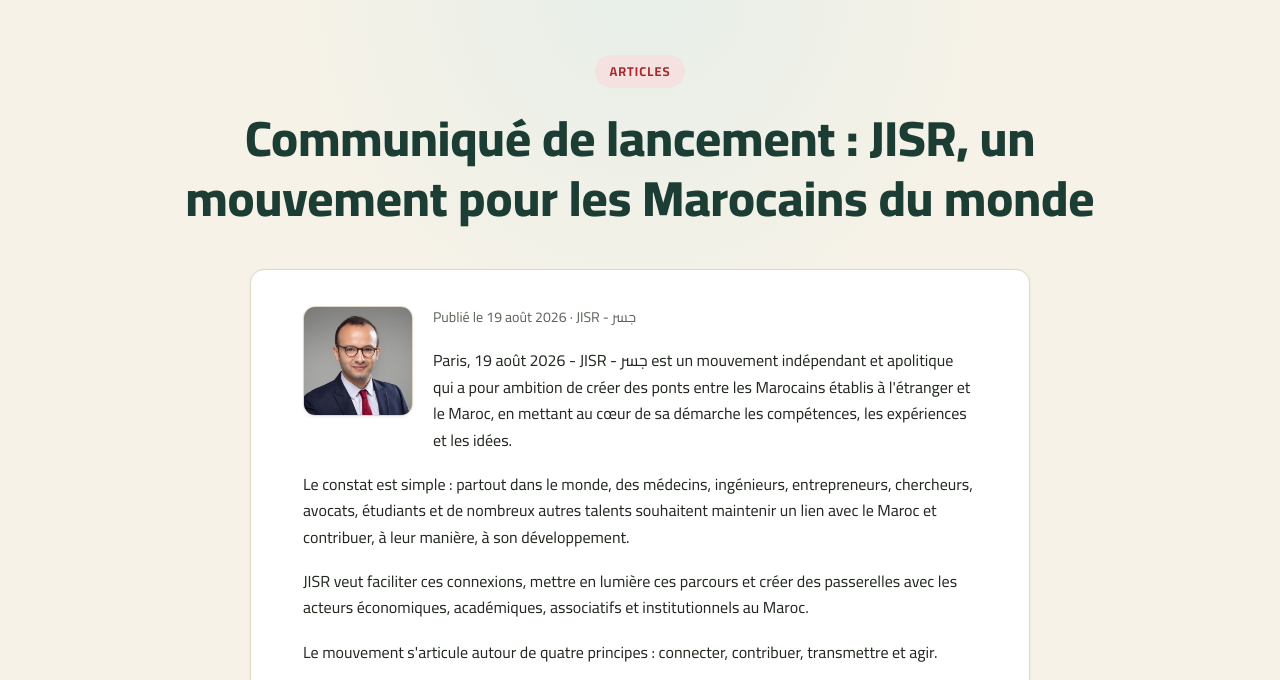
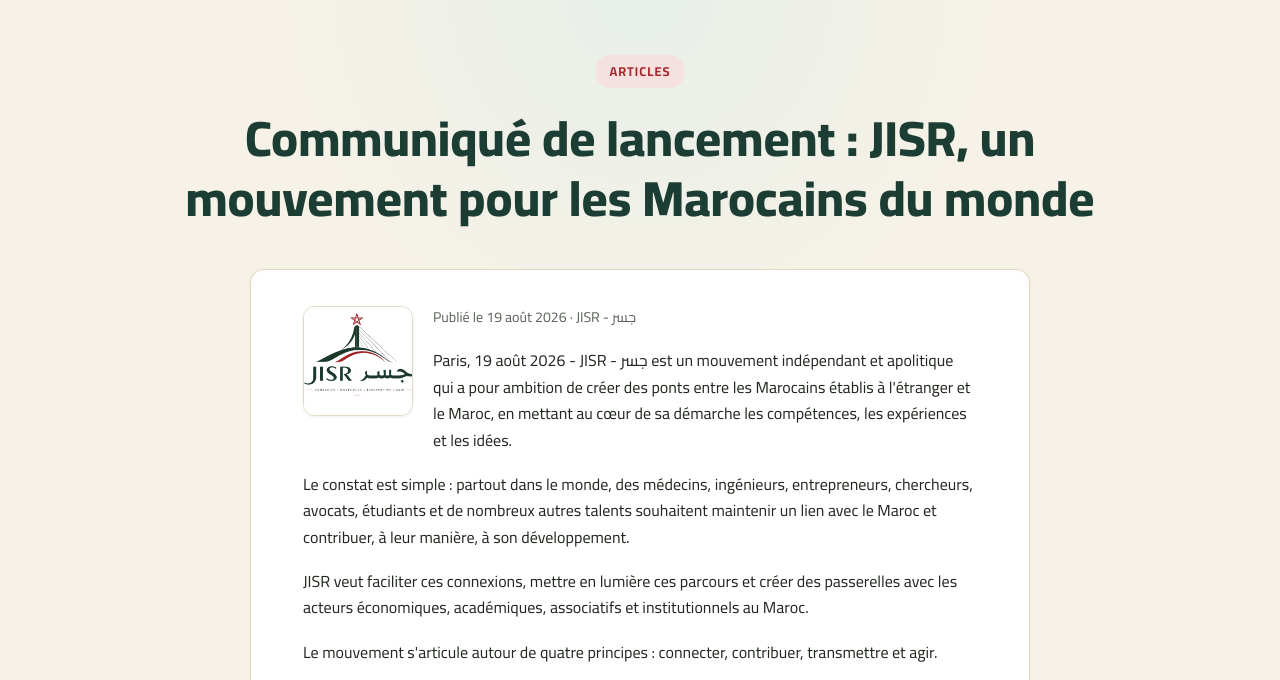
Before and after one commit to freelancezaid-rgb/jisr-site, an Eleventy site: page src/articles/communique-de-lancement.md in a window 1280 px wide. Shown: the part 78-758 px from the top of the page. Built offline with nearby package versions, Linux system fonts and the light colour scheme; Eleventy itself is replaced by a stand-in of ours; files that its build step writes are made by us from their sources.

Commit message:
Update Article “communique-de-lancement”

```diff
--- a/src/articles/communique-de-lancement.md
+++ b/src/articles/communique-de-lancement.md
@@ -2,9 +2,11 @@
 layout: article.njk
 title: "Communiqué de lancement : JISR, un mouvement pour les Marocains du monde"
 date: 2026-08-19
-description: "JISR - جسر est un mouvement indépendant et apolitique qui a pour ambition de créer des ponts entre les Marocains établis à l'étranger et le Maroc."
-author: "JISR - جسر"
-authorPhoto: "/assets/img/uploads/auteur-communique-lancement.png"
+description: JISR - جسر est un mouvement indépendant et apolitique qui a pour
+  ambition de créer des ponts entre les Marocains établis à l'étranger et le
+  Maroc.
+author: JISR - جسر
+authorPhoto: /assets/img/uploads/capture-d-écran-2026-08-20-103108.png
 ---
 Paris, 19 août 2026 - JISR - جسر est un mouvement indépendant et apolitique qui a pour ambition de créer des ponts entre les Marocains établis à l'étranger et le Maroc, en mettant au cœur de sa démarche les compétences, les expériences et les idées.
 
```
Also changed, not shown: src/assets/img/uploads/bbe2ec33-c2ba-4fb5-8e40-0c61b2e66768.png (added), src/assets/img/uploads/capture-d-écran-2026-08-20-103108.png (added).
